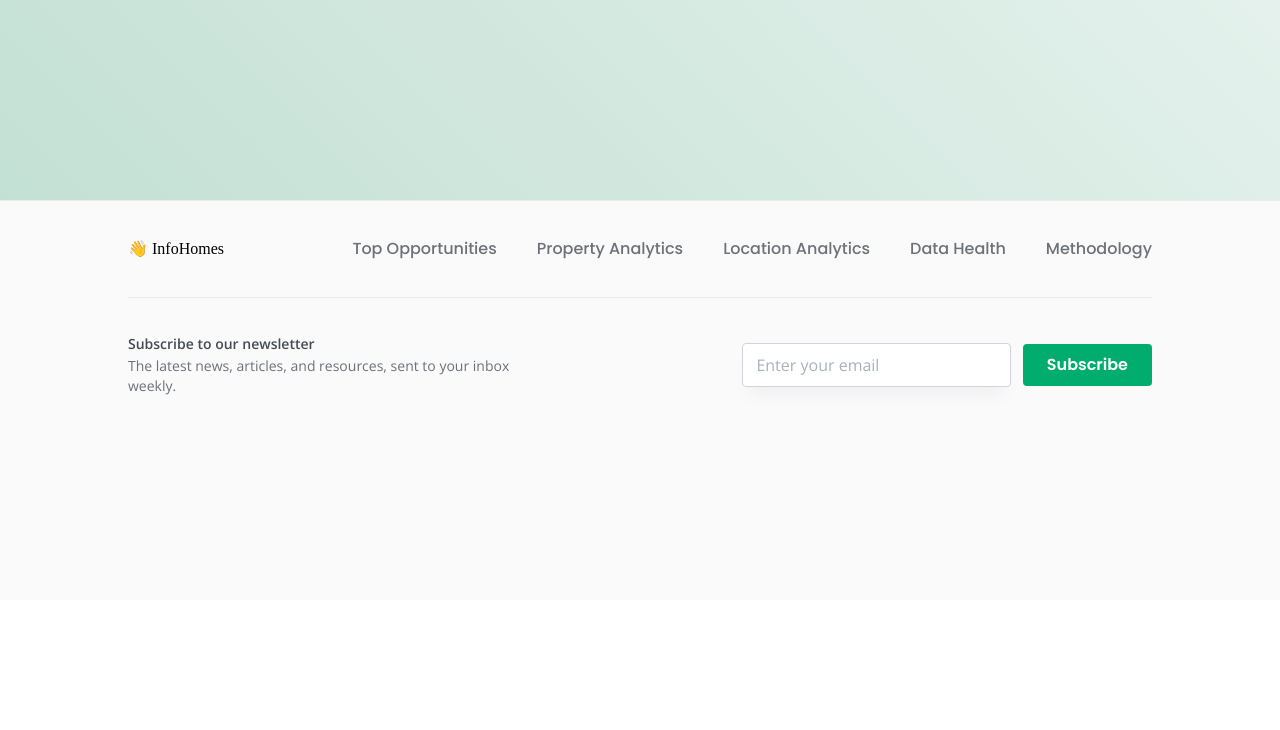
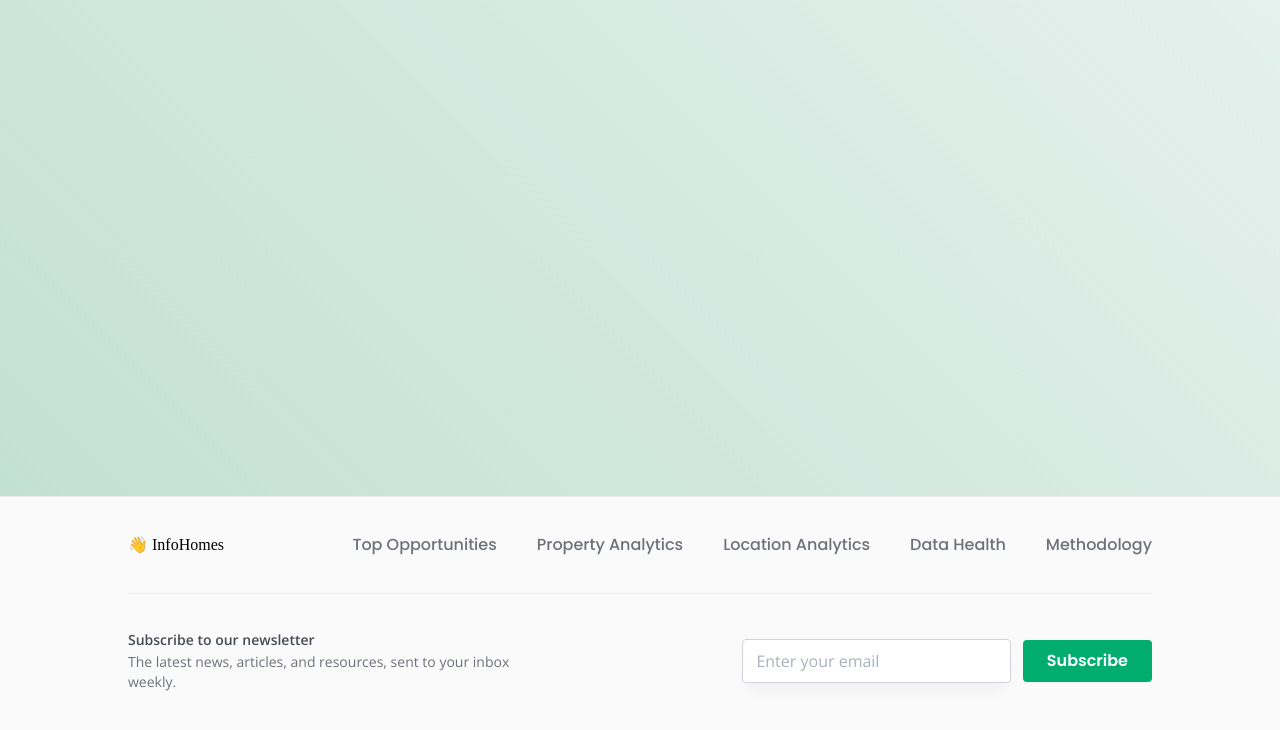
Before and after one commit to lucaslafere/infohomes-page, a React (Vite) app: page / in a window 1280 px wide. Shown: the top 730 px of the page. Built offline with nearby package versions, Linux system fonts and the light colour scheme.

Commit message:
refactor(style): c2a height and width

```diff
--- a/src/layouts/CallToAction/style.ts
+++ b/src/layouts/CallToAction/style.ts
@@ -4,8 +4,7 @@ export const CallToAction = styled.div`
   display: flex;
   justify-content: center;
   align-items: center;
-  width: 100vw;
-  min-height: 200px;
+  min-height: 496px;
   background: linear-gradient(
     45deg,
     ${({ theme }) => theme.Green[25]},
```
